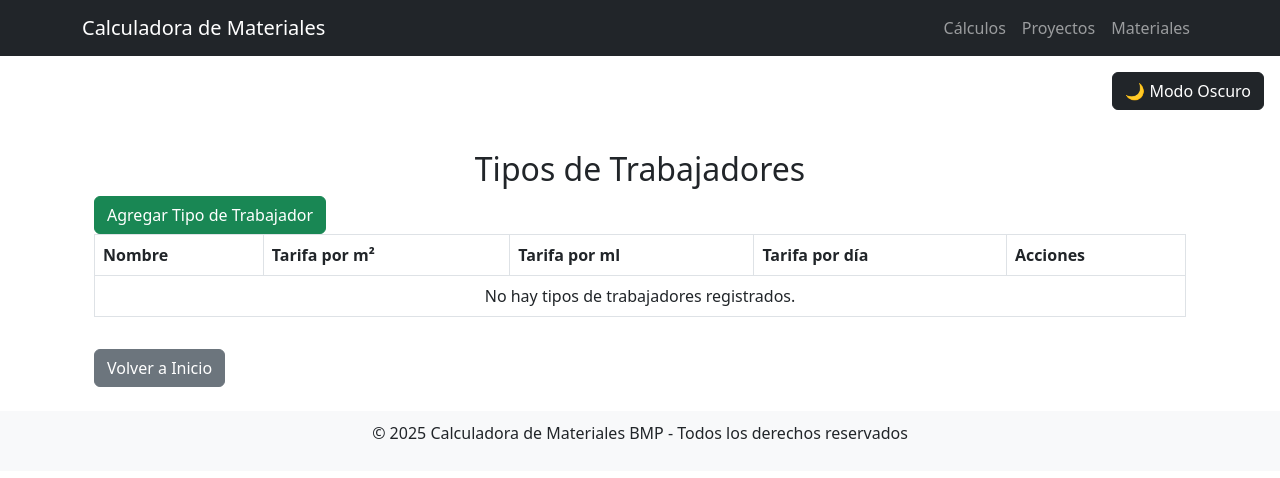
After one commit to bpinedaf/calculadora-materiales, a Django app: page /calculos/tipos-trabajador/ in a window 1280 px wide. The commit adds this page. Shown: the top 478 px of the page. Run offline with Django 5.2, Linux system fonts and the light colour scheme.

Commit message:
Se agrega gestion de trabajadores y tipos de trabajador

```diff
--- /dev/null
+++ b/calculos/templates/calculos/lista_tipos.html
@@ -0,0 +1,39 @@
+{% extends "base.html" %}
+
+{% block content %}
+<div class="container">
+    <h2 class="text-center">Tipos de Trabajadores</h2>
+    <a href="{% url 'calculos:agregar_tipo_trabajador' %}" class="btn btn-success">Agregar Tipo de Trabajador</a>
+    <table class="table table-bordered">
+        <thead>
+            <tr>
+                <th>Nombre</th>
+                <th>Tarifa por m²</th>
+                <th>Tarifa por ml</th>
+                <th>Tarifa por día</th>
+                <th>Acciones</th>
+            </tr>
+        </thead>
+        <tbody>
+            {% for tipo in tipos_trabajadores %}
+            <tr>
+                <td>{{ tipo.nombre }}</td>
+                <td>{{ tipo.tarifa_m2|default:"-" }}</td>
+                <td>{{ tipo.tarifa_ml|default:"-" }}</td>
+                <td>{{ tipo.tarifa_dia|default:"-" }}</td>
+                <td>
+                    <a href="{% url 'editar_tipo_trabajador' tipo.id %}" class="btn btn-warning btn-sm">Editar</a>
+                    <form action="{% url 'eliminar_tipo_trabajador' tipo.id %}" method="post" style="display:inline;">
+                        {% csrf_token %}
+                        <button type="submit" class="btn btn-danger btn-sm">Eliminar</button>
+                    </form>
+                </td>
+            </tr>
+            {% empty %}
+            <tr><td colspan="5" class="text-center">No hay tipos de trabajadores registrados.</td></tr>
+            {% endfor %}
+        </tbody>
+    </table>
+	<a href="{% url 'home' %}" class="btn btn-secondary mt-3">Volver a Inicio</a>
+</div>
+{% endblock %}
--- a/calculos/urls.py
+++ b/calculos/urls.py
@@ -1,23 +1,51 @@
+
 from django.urls import path
 from . import views
-from .views import exportar_calculos_excel, actualizar_avance, ver_proyectos, agregar_proyecto, eliminar_proyecto
-from materiales.views import lista_materiales, agregar_material, editar_material, eliminar_material
+from .views import (
+    exportar_calculos_excel, actualizar_avance, ver_proyectos,
+    agregar_proyecto, eliminar_proyecto, calcular_materiales,
+    ver_calculos_por_proyecto, editar_calculo, eliminar_calculo,
+    listar_tipos_trabajador, agregar_tipo_trabajador,
+    editar_tipo_trabajador, eliminar_tipo_trabajador,
+    gestionar_trabajadores, agregar_trabajador, editar_trabajador,
+    eliminar_trabajador, gestionar_materiales
+)
+from materiales.views import (
+    lista_materiales, agregar_material, editar_material, eliminar_material
+)
 
 app_name = 'calculos'
 
 urlpatterns = [
-    path('calculadora/', views.calcular_materiales, name='calcular_materiales'),
-    path('ver_calculos/<int:proyecto_id>/', views.ver_calculos_por_proyecto, name='ver_calculos'),
-    path('editar_calculo/<int:calculo_id>/', views.editar_calculo, name='editar_calculo'),
-    path('eliminar_calculo/<int:calculo_id>/', views.eliminar_calculo, name='eliminar_calculo'),
+    # Rutas para la calculadora de materiales
+    path('calculadora/', calcular_materiales, name='calcular_materiales'),
+    path('ver_calculos/<int:proyecto_id>/', ver_calculos_por_proyecto, name='ver_calculos'),
+    path('editar_calculo/<int:calculo_id>/', editar_calculo, name='editar_calculo'),
+    path('eliminar_calculo/<int:calculo_id>/', eliminar_calculo, name='eliminar_calculo'),
     path('exportar_calculos/<int:proyecto_id>/', exportar_calculos_excel, name='exportar_calculos_excel'),
     path('actualizar_avance/', actualizar_avance, name='actualizar_avance'),
+
+    # Rutas para la gestión de proyectos
     path('proyectos/', ver_proyectos, name='ver_proyectos'),
     path('proyectos/agregar/', agregar_proyecto, name='agregar_proyecto'),
     path('proyectos/eliminar/<int:proyecto_id>/', eliminar_proyecto, name='eliminar_proyecto'),
-    path('materiales/', views.gestionar_materiales, name='gestionar_materiales'),
-    path('materiales/', lista_materiales, name='lista_materiales'),
+
+    # Rutas para la gestión de materiales
+    path('materiales/', gestionar_materiales, name='gestionar_materiales'),
+    path('materiales/lista/', lista_materiales, name='lista_materiales'),
     path('materiales/agregar/', agregar_material, name='agregar_material'),
     path('materiales/editar/<int:pk>/', editar_material, name='editar_material'),
     path('materiales/eliminar/<int:pk>/', eliminar_material, name='eliminar_material'),
+
+    # Rutas para la gestión de tipos de trabajador
+    path('tipos-trabajador/', views.listar_tipos_trabajador, name='listar_tipos_trabajador'),
+    path('tipos-trabajador/agregar/', views.agregar_tipo_trabajador, name='agregar_tipo_trabajador'),
+    path('tipos-trabajador/editar/<int:tipo_id>/', views.editar_tipo_trabajador, name='editar_tipo_trabajador'),
+    path('tipos-trabajador/eliminar/<int:tipo_id>/', views.eliminar_tipo_trabajador, name='eliminar_tipo_trabajador'),
+
+    # Rutas para la gestión de trabajadores
+    path('gestionar_trabajadores/', views.gestionar_trabajadores, name='gestionar_trabajadores'),
+    path('trabajadores/agregar/', views.agregar_trabajador, name='agregar_trabajador'),
+    path('trabajadores/editar/<int:trabajador_id>/', views.editar_trabajador, name='editar_trabajador'),
+    path('trabajadores/eliminar/<int:trabajador_id>/', views.eliminar_trabajador, name='eliminar_trabajador'),
 ]
--- a/calculos/views.py
+++ b/calculos/views.py
@@ -2,8 +2,9 @@ import pandas as pd
 from django.http import HttpResponse
 from django.shortcuts import render, get_object_or_404, redirect
 from materiales.models import Material
-from .models import CalculoMateriales, Proyecto, CalculoMaterialDetalle
-from .forms import CalculoMaterialesForm
+from .models import CalculoMateriales, Proyecto, CalculoMaterialDetalle, TipoTrabajador, Trabajador
+from .forms import CalculoMaterialesForm, TipoTrabajadorForm, TrabajadorForm
+from django.urls import reverse
 
 
 # Factores de consumo por m² para cada tipo de estructura
@@ -347,3 +348,71 @@ def gestionar_materiales(request):
 def home(request):
     proyectos = Proyecto.objects.all()
     return render(request, 'calculos/home.html', {'proyectos': proyectos})
+
+
+
+
+
+def listar_tipos_trabajador(request):
+    tipos = TipoTrabajador.objects.all()
+    return render(request, 'calculos/lista_tipos.html', {'tipos': tipos})
+
+def agregar_tipo_trabajador(request):
+    if request.method == "POST":
+        form = TipoTrabajadorForm(request.POST)
+        if form.is_valid():
+            form.save()
+            return redirect('calculos:listar_tipos_trabajador')
+    else:
+        form = TipoTrabajadorForm()
+    return render(request, 'calculos/agregar_editar_eliminar_tipo_trabajador.html', {'form': form, 'accion': 'Agregar'})
+
+def editar_tipo_trabajador(request, tipo_id):
+    tipo = get_object_or_404(TipoTrabajador, id=tipo_id)
+    if request.method == "POST":
+        form = TipoTrabajadorForm(request.POST, instance=tipo)
+        if form.is_valid():
+            form.save()
+            return redirect('calculos:listar_tipos_trabajador')
+    else:
+        form = TipoTrabajadorForm(instance=tipo)
+    return render(request, 'calculos/agregar_editar_eliminar_tipo_trabajador.html', {'form': form, 'accion': 'Editar'})
+
+def eliminar_tipo_trabajador(request, tipo_id):
+    tipo = get_object_or_404(TipoTrabajador, id=tipo_id)
+    if request.method == "POST":
+        tipo.delete()
+        return redirect('calculos:listar_tipos_trabajador')
+    return render(request, 'calculos/agregar_editar_eliminar_tipo_trabajador.html', {'tipo': tipo, 'accion': 'Eliminar'})
+
+def gestionar_trabajadores(request):
+    trabajadores = Trabajador.objects.all()
+    return render(request, 'calculos/gestionar_trabajadores.html', {'trabajadores': trabajadores})
+
+def agregar_trabajador(request):
+    if request.method == "POST":
+        form = TrabajadorForm(request.POST)
+        if form.is_valid():
+            form.save()
+            return redirect('calculos:gestionar_trabajadores')
+    else:
+        form = TrabajadorForm()
+    return render(request, 'calculos/agregar_editar_eliminar_trabajador.html', {'form': form, 'accion': 'Agregar'})
+
+def editar_trabajador(request, trabajador_id):
+    trabajador = get_object_or_404(Trabajador, id=trabajador_id)
+    if request.method == "POST":
+        form = TrabajadorForm(request.POST, instance=trabajador)
+        if form.is_valid():
+            form.save()
+            return redirect('calculos:gestionar_trabajadores')
+    else:
+        form = TrabajadorForm(instance=trabajador)
+    return render(request, 'calculos/agregar_editar_eliminar_trabajador.html', {'form': form, 'accion': 'Editar'})
+
+def eliminar_trabajador(request, trabajador_id):
+    trabajador = get_object_or_404(Trabajador, id=trabajador_id)
+    if request.method == "POST":
+        trabajador.delete()
+        return redirect('calculos:gestionar_trabajadores')
+    return render(request, 'calculos/agregar_editar_eliminar_trabajador.html', {'trabajador': trabajador, 'accion': 'Eliminar'})
```
Also changed, not shown: calculos/forms.py (+11 -1 lines), calculos/models.py (+16 -0 lines), calculos/templates/calculos/agregar_editar_eliminar_tipo_trabajador.html (added, +32 -0 lines), calculos/templates/calculos/agregar_editar_eliminar_trabajador.html (added, +31 -0 lines), calculos/templates/calculos/gestionar_tipo_trabajador.html (added, +40 -0 lines), calculos/templates/calculos/gestionar_trabajadores.html (added, +36 -0 lines), materiales/templates/materiales/home.html (+16 -1 lines), calculos/migrations/0006_tipotrabajador_remove_calculomateriales_avance_and_more.py (added), db.sqlite3.
